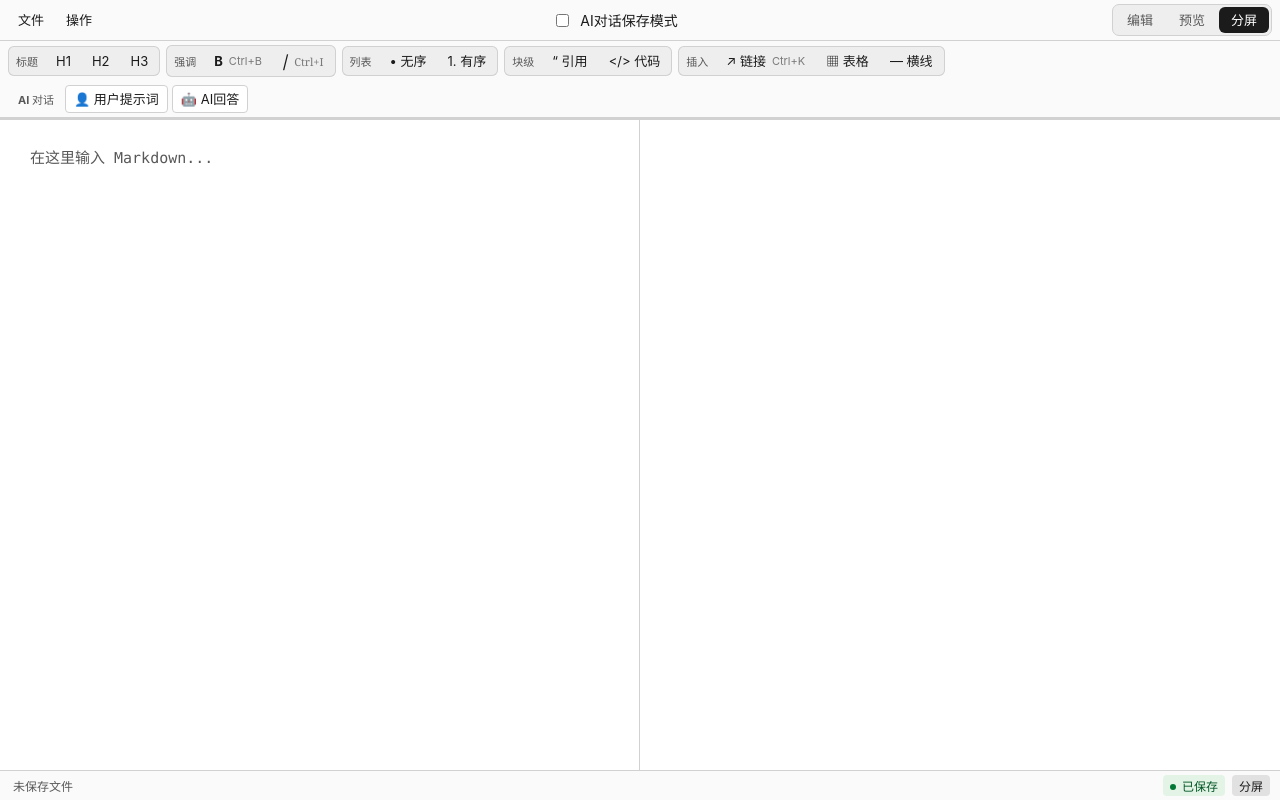
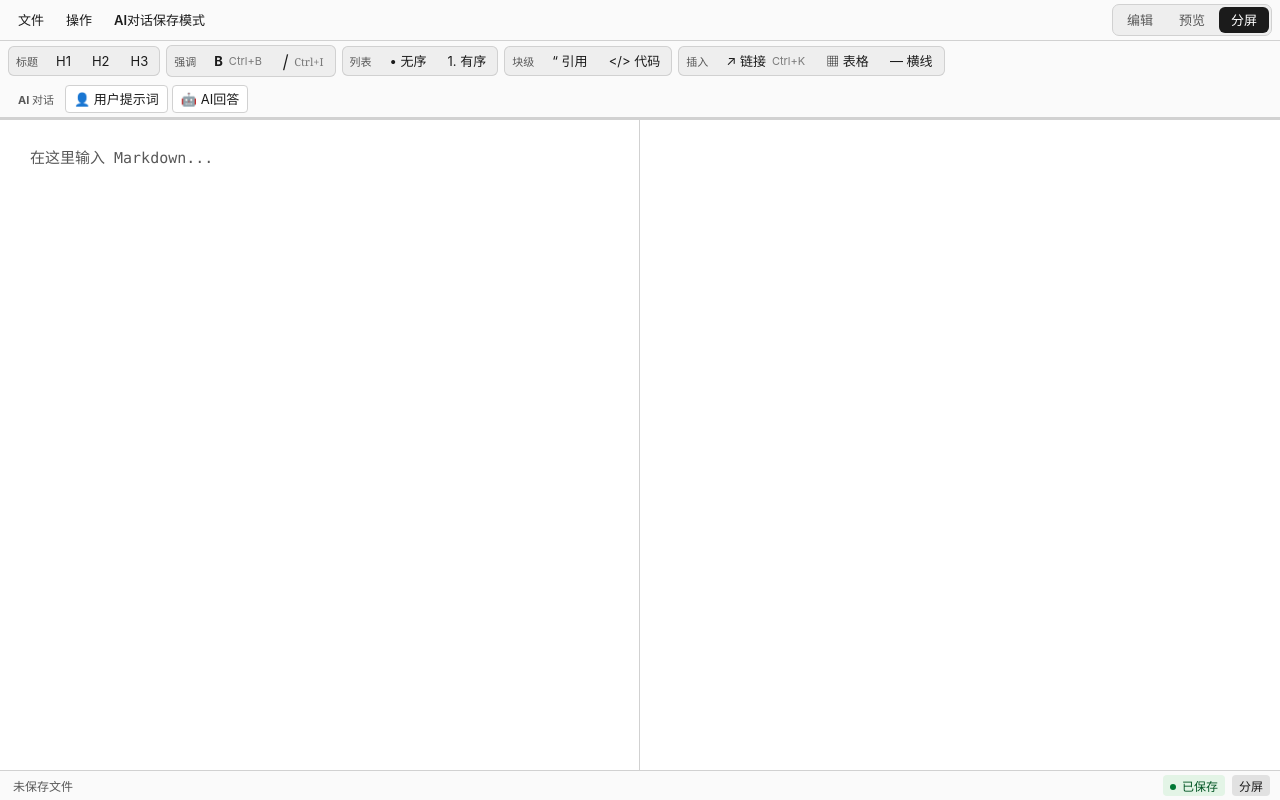
Before and after one commit to Kant-Righteous/EasyMarkdown, a website built with Vite: page index.html in a window 1280 px wide. Built offline with nearby package versions, Linux system fonts and the light colour scheme.

Commit message:
refactor: 改为按钮样式，与文件/操作菜单统一

```diff
--- a/index.html
+++ b/index.html
@@ -65,13 +65,15 @@
                 </button>
               </div>
             </div>
-          </div>
 
-          <div class="ai-toggle-wrapper">
-            <label class="ai-toggle">
-              <input type="checkbox" id="ai-mode-toggle">
-              <span>AI对话保存模式</span>
-            </label>
+            <button
+              type="button"
+              class="menu-trigger"
+              id="ai-mode-toggle"
+              aria-expanded="false"
+            >
+              AI对话保存模式
+            </button>
           </div>
 
           <div class="view-switcher" role="group" aria-label="视图模式">
--- a/src/ai-mode.ts
+++ b/src/ai-mode.ts
@@ -6,13 +6,15 @@ export function bindAiMode(): void {
   if (aiModeBound) return;
   aiModeBound = true;
 
-  const toggle = document.getElementById('ai-mode-toggle') as HTMLInputElement;
+  const toggle = document.getElementById('ai-mode-toggle') as HTMLButtonElement;
   const aiBar = document.getElementById('ai-bar');
 
   if (!toggle || !aiBar) return;
 
-  toggle.addEventListener('change', () => {
-    aiBar.hidden = !toggle.checked;
+  toggle.addEventListener('click', () => {
+    const expanded = toggle.getAttribute('aria-expanded') === 'true';
+    toggle.setAttribute('aria-expanded', String(!expanded));
+    aiBar.hidden = expanded;
   });
 
   aiBar.addEventListener('click', (event) => {
--- a/src/style.css
+++ b/src/style.css
@@ -594,24 +594,6 @@ button:focus-visible {
 }
 
 /* AI 对话模式 */
-.ai-toggle-wrapper {
-  display: flex;
-  align-items: center;
-  margin-left: 1rem;
-}
-
-.ai-toggle {
-  display: flex;
-  align-items: center;
-  gap: 0.5rem;
-  cursor: pointer;
-  font-size: 0.875rem;
-}
-
-.ai-toggle input[type="checkbox"] {
-  cursor: pointer;
-}
-
 .ai-bar {
   display: flex;
   align-items: center;
```
